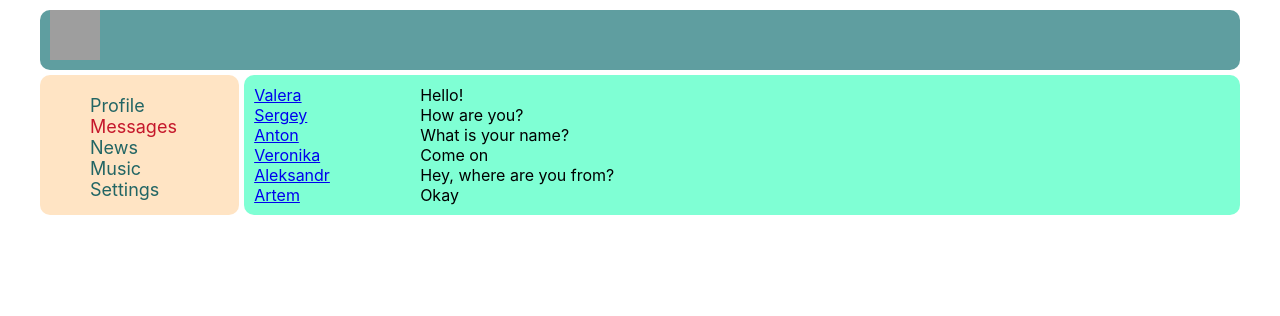
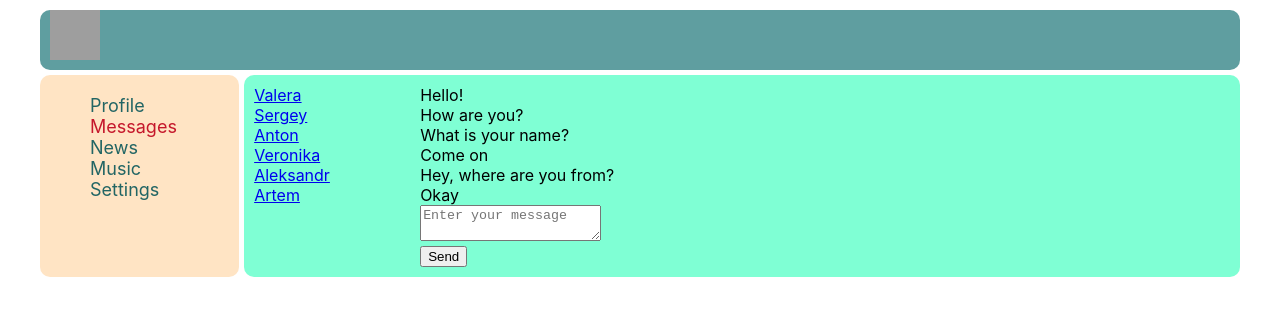
Before and after one commit to Ilya030290/Social_network, a React (Create React App) app: page /dialogs in a window 1280 px wide. Shown: the top 316 px of the page. Built offline with nearby package versions, Linux system fonts and the light colour scheme; grey boxes are pictures that could not be loaded.

Commit message:
Add actionCreators and reducers

```diff
--- a/src/App.tsx
+++ b/src/App.tsx
@@ -8,24 +8,12 @@ import {BrowserRouter, Route, Routes} from "react-router-dom";
 import Settings from "./components/Settings/Settings";
 import News from "./components/News/News";
 import Music from "./components/Music/Music";
-import {PostPropsType} from "./components/Profile/MyPosts/Post/Post";
-import {DialogItemPropsType} from "./components/Dialogs/DialogItem/DialogItem";
-import {MessagePropsType} from "./components/Dialogs/Message/Message";
-import {ActionType} from "./redux/state";
+import {ActionsTypes, StoreType} from "./redux/state";
 
 
 type AppPropsType = {
-    state: {
-        profilePage: {
-            posts: Array<PostPropsType>,
-            newPostText: string
-        },
-        dialogsPage: {
-            messages: Array<MessagePropsType>,
-            dialogs: Array<DialogItemPropsType>
-        }
-    },
-    dispatch: (action: ActionType) => void
+    store: StoreType,
+    dispatch: (action: ActionsTypes) => void
 }
 
 const App = (props: AppPropsType) => {
@@ -37,15 +25,22 @@ const App = (props: AppPropsType) => {
                 <div className={s.app_wrapper_content}>
                     <Routes>
                         <Route path={'/dialogs/*'}
-                               element={<Dialogs state={props.state.dialogsPage}/>}/>
+                               element={<Dialogs dialogsPage={props.store._state.dialogsPage}
+                                                 dispatch={props.dispatch}/>}
+                        />
                         <Route path={'/profile'}
-                               element={<Profile state={props.state.profilePage} dispatch={props.dispatch}/>}/>
+                               element={<Profile profilePage={props.store._state.profilePage}
+                                                 dispatch={props.dispatch}/>}
+                        />
                         <Route path={'/news'}
-                               element={<News/>}/>
+                               element={<News/>}
+                        />
                         <Route path={'/music'}
-                               element={<Music/>}/>
+                               element={<Music/>}
+                        />
                         <Route path={'/settings'}
-                               element={<Settings/>}/>
+                               element={<Settings/>}
+                        />
                     </Routes>
                 </div>
             </div>
--- /dev/null
+++ b/src/Render.tsx
@@ -0,0 +1,13 @@
+import {store} from "./redux/state";
+import ReactDOM from "react-dom";
+import App from "./App";
+import React from "react";
+
+export let rerenderEntireTree = () => {
+    ReactDOM.render(
+        <App store={store}
+             dispatch={store.dispatch.bind(store)}
+        />,
+        document.getElementById('root')
+    );
+}
--- a/src/components/Dialogs/Dialogs.tsx
+++ b/src/components/Dialogs/Dialogs.tsx
@@ -1,19 +1,34 @@
-import React from 'react';
+import React, {ChangeEvent} from 'react';
 import s from './Dialogs.module.css';
 import DialogItem, {DialogItemPropsType} from "./DialogItem/DialogItem";
 import Message, {MessagePropsType} from "./Message/Message";
+import {ActionsTypes, sendMessageCreator, updateNewMessageBodyCreator} from "../../redux/state";
 
 type DialogsPropsType = {
-    state: {
-        dialogs: Array<DialogItemPropsType>,
+    dialogsPage: {
+        dialogs: Array<DialogItemPropsType>
         messages: Array<MessagePropsType>
-    }
+        newMessageBody: string
+    },
+    dispatch: (action: ActionsTypes) => void
 }
 
 const Dialogs = (props: DialogsPropsType) => {
 
-    const dialogsElements = props.state.dialogs.map( d => <DialogItem id={d.id} name={d.name} />);
-    const messagesElements = props.state.messages.map( m => <Message id={m.id} message={m.message} />);
+    const dialogsElements = props.dialogsPage.dialogs.map((d, index) => <DialogItem key={index} id={d.id} name={d.name} />);
+    const messagesElements = props.dialogsPage.messages.map((m, index) => <Message key={index} id={m.id} message={m.message} />);
+
+    const newMessageBody = props.dialogsPage.newMessageBody;
+
+    const onNewMessageChange = (e: ChangeEvent<HTMLTextAreaElement>) => {
+        let body = e.target.value
+        props.dispatch(updateNewMessageBodyCreator(body))
+
+    }
+
+    const onSendMessageClick = () => {
+        props.dispatch(sendMessageCreator())
+    }
 
     return (
         <div className={s.dialogs}>
@@ -21,7 +36,21 @@ const Dialogs = (props: DialogsPropsType) => {
                 {dialogsElements}
             </div>
             <div className={s.messages}>
-                {messagesElements}
+                <div>
+                    {messagesElements}
+                </div>
+                <div>
+                    <div>
+                        <textarea
+                            onChange={onNewMessageChange}
+                            value={newMessageBody}
+                            placeholder={'Enter your message'}>
+                        </textarea>
+                    </div>
+                    <div>
+                        <button onClick={onSendMessageClick}>Send</button>
+                    </div>
+                </div>
             </div>
         </div>
     );
--- a/src/components/Profile/Profile.tsx
+++ b/src/components/Profile/Profile.tsx
@@ -2,23 +2,23 @@ import React from 'react';
 import MyPosts from "./MyPosts/MyPosts";
 import ProfileInfo from "./ProfileInfo/ProfileInfo";
 import {PostPropsType} from "./MyPosts/Post/Post";
-import {ActionType} from "../../redux/state";
+import {ActionsTypes} from "../../redux/state";
 
 type ProfilePropsType = {
-    state: {
+    profilePage: {
         posts: Array<PostPropsType>,
         newPostText: string
     },
-    dispatch: (action: ActionType) => void
+    dispatch: (action: ActionsTypes) => void
 }
 
 const Profile = (props: ProfilePropsType) => {
     return (
         <div>
             <ProfileInfo />
-            <MyPosts posts={props.state.posts}
+            <MyPosts posts={props.profilePage.posts}
                      dispatch={props.dispatch}
-                     newPostText={props.state.newPostText}/>
+                     newPostText={props.profilePage.newPostText} />
         </div>
     );
 };
--- /dev/null
+++ b/src/redux/dialogsReducer.tsx
@@ -0,0 +1,25 @@
+import {DialogItemPropsType} from "../components/Dialogs/DialogItem/DialogItem";
+import {MessagePropsType} from "../components/Dialogs/Message/Message";
+import {ActionsTypes} from "./state";
+
+type DialogsReducerState = {
+        dialogs: Array<DialogItemPropsType>
+        messages: Array<MessagePropsType>
+        newMessageBody: string
+}
+
+export const dialogsReducer = (state: DialogsReducerState, action: ActionsTypes) => {
+
+    switch (action.type) {
+        case 'UPDATE-NEW-MESSAGE-BODY':
+            state.newMessageBody = action.body;
+            return state;
+        case 'SEND-MESSAGE':
+            let body = state.newMessageBody;
+            state.newMessageBody = '';
+            state.messages.push({id: 6, message: body});
+            return state;
+        default:
+            return state;
+    }
+}
--- /dev/null
+++ b/src/redux/profileReducer.tsx
@@ -0,0 +1,23 @@
+import {ActionsTypes} from "./state";
+import {PostPropsType} from "../components/Profile/MyPosts/Post/Post";
+
+type ProfileReducerState = {
+        posts: Array<PostPropsType>
+        newPostText: string
+}
+
+export const profileReducer = (state: ProfileReducerState, action: ActionsTypes) => {
+
+    switch(action.type) {
+        case 'ADD-POST':
+            let newPost = {id: new Date().getTime(), message: state.newPostText, likeCount: 0};
+            state.posts.push(newPost);
+            state.newPostText = '';
+            return state;
+        case "UPDATE-NEW-POST-TEXT":
+            state.newPostText = action.newText;
+            return state;
+        default:
+            return state;
+    }
+}
--- /dev/null
+++ b/src/redux/sidebarReducer.tsx
@@ -0,0 +1,9 @@
+import React from 'react';
+import {ActionsTypes} from "./state";
+
+type SidebarReducerState = {}
+
+export const sidebarReducer = (state: SidebarReducerState, action: ActionsTypes) => {
+
+    return state
+};
--- a/src/redux/state.tsx
+++ b/src/redux/state.tsx
@@ -1,14 +1,39 @@
-import {statePropsType} from "../index";
+import {PostPropsType} from "../components/Profile/MyPosts/Post/Post";
+import {MessagePropsType} from "../components/Dialogs/Message/Message";
+import {DialogItemPropsType} from "../components/Dialogs/DialogItem/DialogItem";
+import {profileReducer} from "./profileReducer";
+import {dialogsReducer} from "./dialogsReducer";
+import {sidebarReducer} from "./sidebarReducer";
 
-export type ActionType = {
-    type: string,
-    newText?: string
+export type StateType = {
+    profilePage: {
+        posts: Array<PostPropsType>
+        newPostText: string
+    },
+    dialogsPage: {
+        messages: Array<MessagePropsType>
+        newMessageBody: string
+        dialogs: Array<DialogItemPropsType>
+    },
+    sidebar: {}
+};
+
+export type StoreType = {
+    _state: StateType
+    _callSubscriber: (state:StateType) => void
+    getState: () => StateType
+    subscribe: (callback: () => void) => void
+    dispatch: (action: ActionsTypes) => void
 }
 
-const ADD_POST = 'ADD-POST'
-const UPDATE_NEW_POST_TEXT = 'UPDATE-NEW-POST-TEXT'
 
-export const store = {
+export type ActionsTypes =
+    ReturnType<typeof addPostCreator>
+    | ReturnType<typeof updateNewPostTextCreator>
+    | ReturnType<typeof updateNewMessageBodyCreator>
+    | ReturnType<typeof sendMessageCreator>
+
+export const store: StoreType = {
     _state: {
         profilePage: {
             posts: [
@@ -26,6 +51,7 @@ export const store = {
                 {id: 5, message: 'Hey, where are you from?'},
                 {id: 6, message: 'Okay'}
             ],
+            newMessageBody: '',
             dialogs: [
                 {id: 1, name: 'Valera'},
                 {id: 2, name: 'Sergey'},
@@ -34,32 +60,33 @@ export const store = {
                 {id: 5, name: 'Aleksandr'},
                 {id: 6, name: 'Artem'}
             ]
-        }
+        },
+        sidebar: {}
     },
-    _callSubscriber(props: statePropsType) {
+    _callSubscriber(state: StateType) {
         console.log('State changed');
     },
     getState() {
         return this._state
     },
-    subscribe(observer: any) {
+    subscribe(observer) {
         this._callSubscriber = observer;
     },
-    dispatch(action: ActionType) {
-        if (action.type === ADD_POST) {
-            let newPost = {id: 5, message: this._state.profilePage.newPostText, likeCount: 0};
-            this._state.profilePage.posts.push(newPost);
-            this._state.profilePage.newPostText = '';
-            this._callSubscriber(this._state);
-        } else if (action.type === UPDATE_NEW_POST_TEXT) {
-            // @ts-ignore
-            this._state.profilePage.newPostText = action.newText;
-            this._callSubscriber(this._state);
-        }
+    dispatch(action) {
+        this._state.profilePage = profileReducer(this._state.profilePage, action)
+        this._state.dialogsPage = dialogsReducer(this._state.dialogsPage, action)
+        this._state.sidebar = sidebarReducer(this._state.sidebar, action)
+
+        this._callSubscriber(this._state);
     }
 }
 
-export const addPostActionCreator = () => ({type: ADD_POST})
+export const addPostCreator = () => ({type: 'ADD-POST'}) as const
 
-export const updateNewPostTextActionCreator = (text:string) =>
-    ({type: UPDATE_NEW_POST_TEXT, newText: text})
+export const updateNewPostTextCreator = (text:string) =>
+    ({type: 'UPDATE-NEW-POST-TEXT', newText: text}) as const
+
+export const updateNewMessageBodyCreator = (body: string) =>
+    ({type: 'UPDATE-NEW-MESSAGE-BODY', body: body}) as const
+
+export const sendMessageCreator = () => ({type: 'SEND-MESSAGE'}) as const
```
Also changed, not shown: src/components/Profile/MyPosts/MyPosts.tsx (+7 -5 lines), src/index.tsx (+4 -26 lines), 1 other file (tests, documents, lock files or other folders).
